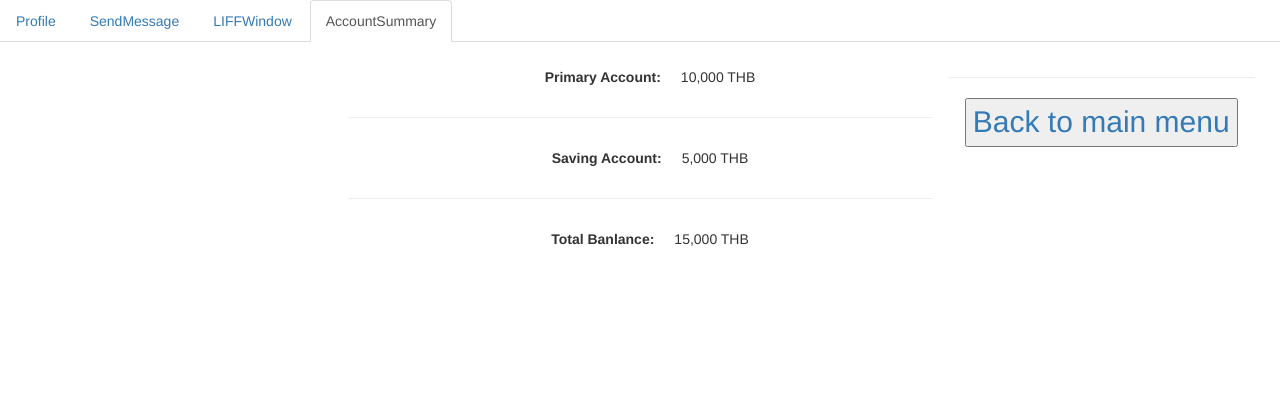
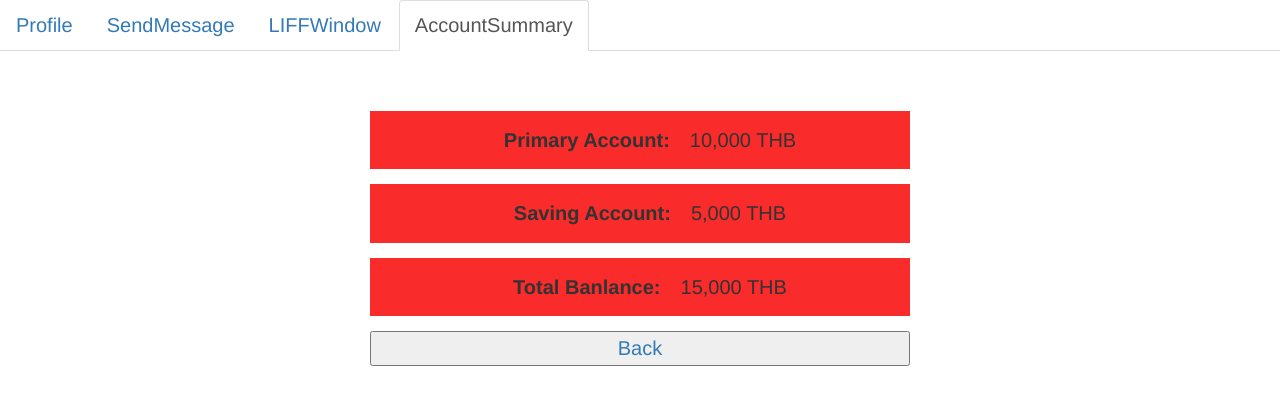
Before and after one commit to kamnan43/react-liff-boilerplate, a React (Create React App) app: page /accountSummary in a window 1280 px wide. Shown: the top 404 px of the page. Built offline with nearby package versions, Linux system fonts and the light colour scheme; what react-geolocated would draw is missing.

Commit message:
Update Layout AccounSummary
Update Layout AccounSummary

```diff
--- a/src/App.css
+++ b/src/App.css
@@ -1,5 +1,6 @@
 .app {
   text-align: center;
+  font-size: 2rem;
 }
 
 .app-header {
@@ -18,7 +19,13 @@
 }
 
 .page-content {
-  padding: 5px;
+  padding: 5rem;
+}
+
+
+.bg-red{
+  padding: 0.5rem;
+  background:#fa1616e8;
 }
 
 .message-label {
--- a/src/App.js
+++ b/src/App.js
@@ -1,7 +1,6 @@
 import React, { Component } from 'react';
 import { BrowserRouter as Router, Route } from "react-router-dom";
 import './App.css';
-import Profile from './pages/Profile';
 import SendMessage from './pages/SendMessage';
 import LIFFWindow from './pages/LIFFWindow';
 import AccountSummary from './pages/components/AccountSummary/accountSummary';
--- a/src/pages/components/AccountSummary/accountSummary.js
+++ b/src/pages/components/AccountSummary/accountSummary.js
@@ -10,24 +10,24 @@ class AccountSummary extends Component {
       <div className="page-content account-summary">
         <div className="col-lg-3" />
         <div className="col-lg-6">
-          <div className="form-group accountSummary">
+          <div className="form-group bg-red accountSummary">
             <label>Primary Account: </label>
             <span>10,000 THB</span>
           </div>
-          <hr />
-          <div className="form-group">
+          <div className="form-group bg-red">
             <label>Saving Account: </label>
             <span>5,000 THB</span>
           </div>
-          <hr />
-          <div className="form-group">
+          <div className="form-group bg-red">
             <label>Total Banlance: </label>
             <span>15,000 THB</span>
           </div>
+          <div>
+            <button className="button-link"><Link to="/" >Back</Link></button>
+          </div>
         </div>
-        <hr />
         <div>
-        <button className="nav-link button-link"><Link to="/" >Back to main menu</Link></button>
+
         </div>
         <div className="col-lg-3" />
       </div>
--- a/src/pages/components/AccountSummary/style.css
+++ b/src/pages/components/AccountSummary/style.css
@@ -9,5 +9,6 @@
 }
 
 .account-summary .button-link{
-  font-size: 3rem;
+  width: 100%;
+  height: 100%;
 }
```
